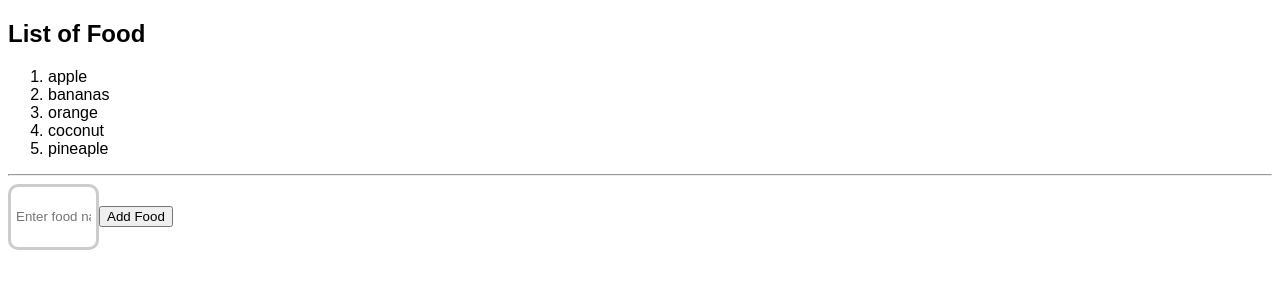
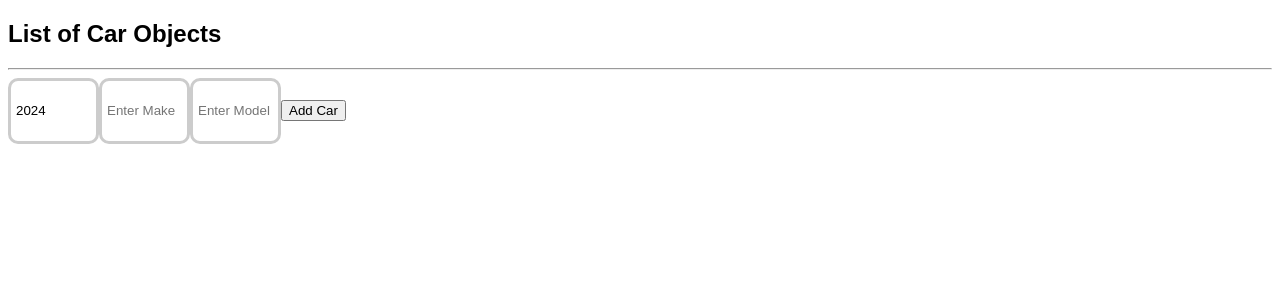
Before and after one commit to mhdabdellah/my-course-work-on-reactjs, a React (Vite) app: page / in a window 1280 px wide. Shown: the top 300 px of the page. Built offline with nearby package versions, Linux system fonts and the light colour scheme.

Commit message:
how to update list of objects in state

```diff
--- a/src/App.jsx
+++ b/src/App.jsx
@@ -11,7 +11,8 @@
 // import Input from "./app_components/input_component/input"
 // import ColorPicker from "./app_components/color_picker_component/color_picker"
 // import Car from "./app_components/car_component/car"
-import List from "./app_components/update_list_component/update_list"
+// import List from "./app_components/update_list_component/update_list"
+import ListObjects from "./app_components/update_list_of_object_component/update_list_of_object"
 
 function App() {
   // const fruits = [{id:1, name: "apple", quantity:89},{id:2, name: "bananas", quantity:899},{id:3, name: "orange", quantity:779},{id:4, name: "coconut", quantity:39},{id:5, name: "pineaple", quantity:1977}]
@@ -53,8 +54,11 @@
     // <>
     //   <Car />
     // </>
+    // <>
+    //   <List />
+    // </>
     <>
-      <List />
+      <ListObjects />
     </>
 
 
--- /dev/null
+++ b/src/app_components/update_list_of_object_component/update_list_of_object.jsx
@@ -0,0 +1,47 @@
+import React , {useState} from "react";
+
+function ListObjects(){
+    const [cars, setCars] = useState([]);
+    const [carYear, setCarYear] = useState(new Date().getFullYear());
+    const [carMake, setCarMake] = useState("");
+    const [carModel, setCarModel] = useState("");
+
+    function handleAddCar(){
+        const newCar = {
+            year: carYear, make: carMake, model:carModel
+        };
+        setCars(cars => [...cars, newCar]);
+        setCarYear("")
+        setCarMake("")
+        setCarModel("")
+    }
+    function handleRemoveCar(index){
+        setCars(cars.filter((_, i) => i !== index));
+    }
+
+    function onYearChanged(event){
+        setCarYear(event.target.value)
+    }
+    function onMakeChanged(event){
+        setCarMake(event.target.value)
+    }
+    function onModelChanged(event){
+        setCarModel(event.target.value)
+    }
+
+    return (
+        <div>
+            <h2>List of Car Objects</h2>
+            <ol>
+                { cars.map((car, index) => <li key={index} onClick={() => handleRemoveCar(index)}> {car.year} {car.make} {car.model} </li>) }
+            </ol>
+            <hr/>
+            <input value={carYear} onChange={onYearChanged} type="number" placeholder="Enter Year"/>
+            <input value={carMake} onChange={onMakeChanged} type="text" placeholder="Enter Make"/>
+            <input value={carModel} onChange={onModelChanged} type="text" placeholder="Enter Model"/>
+            <button onClick={handleAddCar}> Add Car</button>
+        </div>
+    );
+}
+
+export default ListObjects
```
